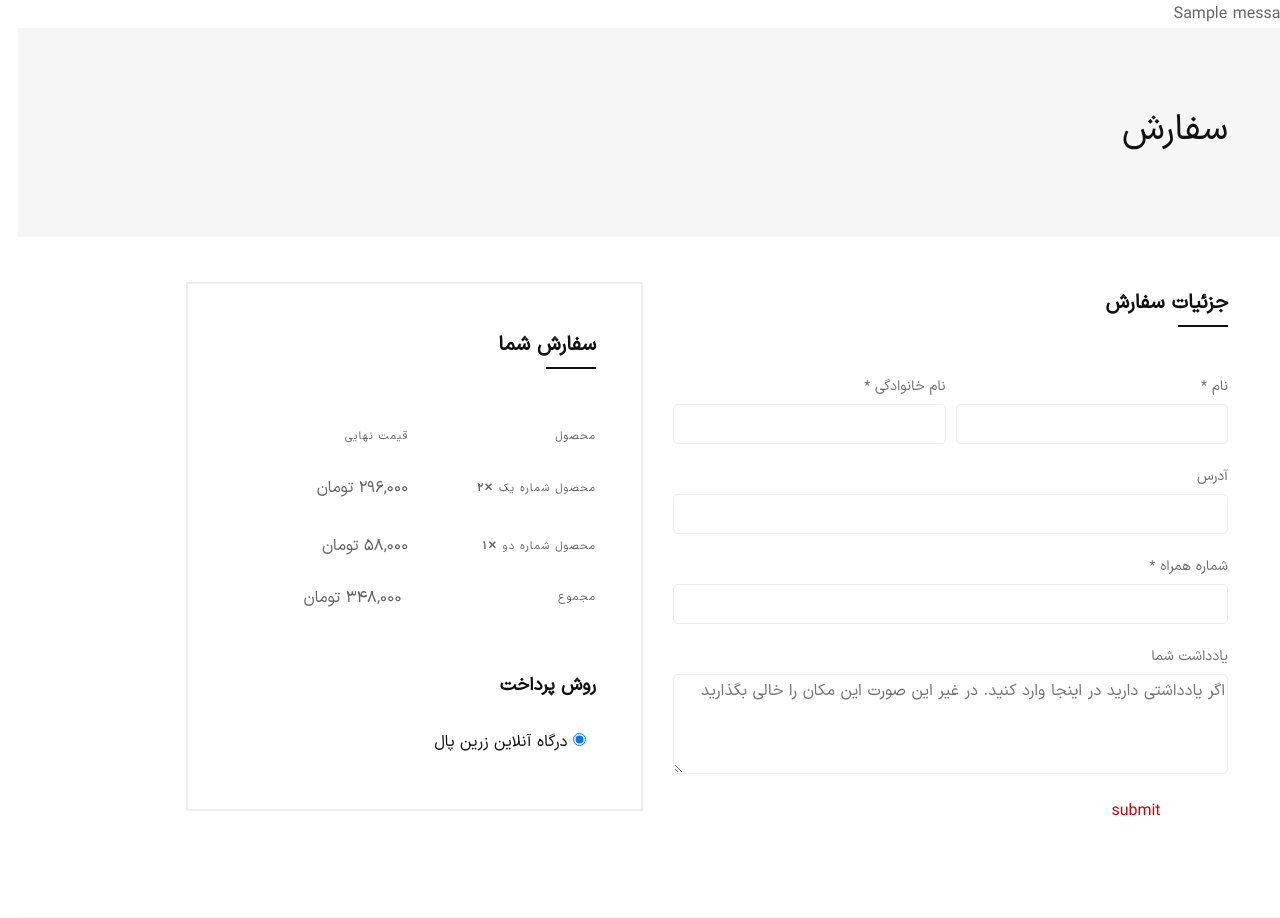
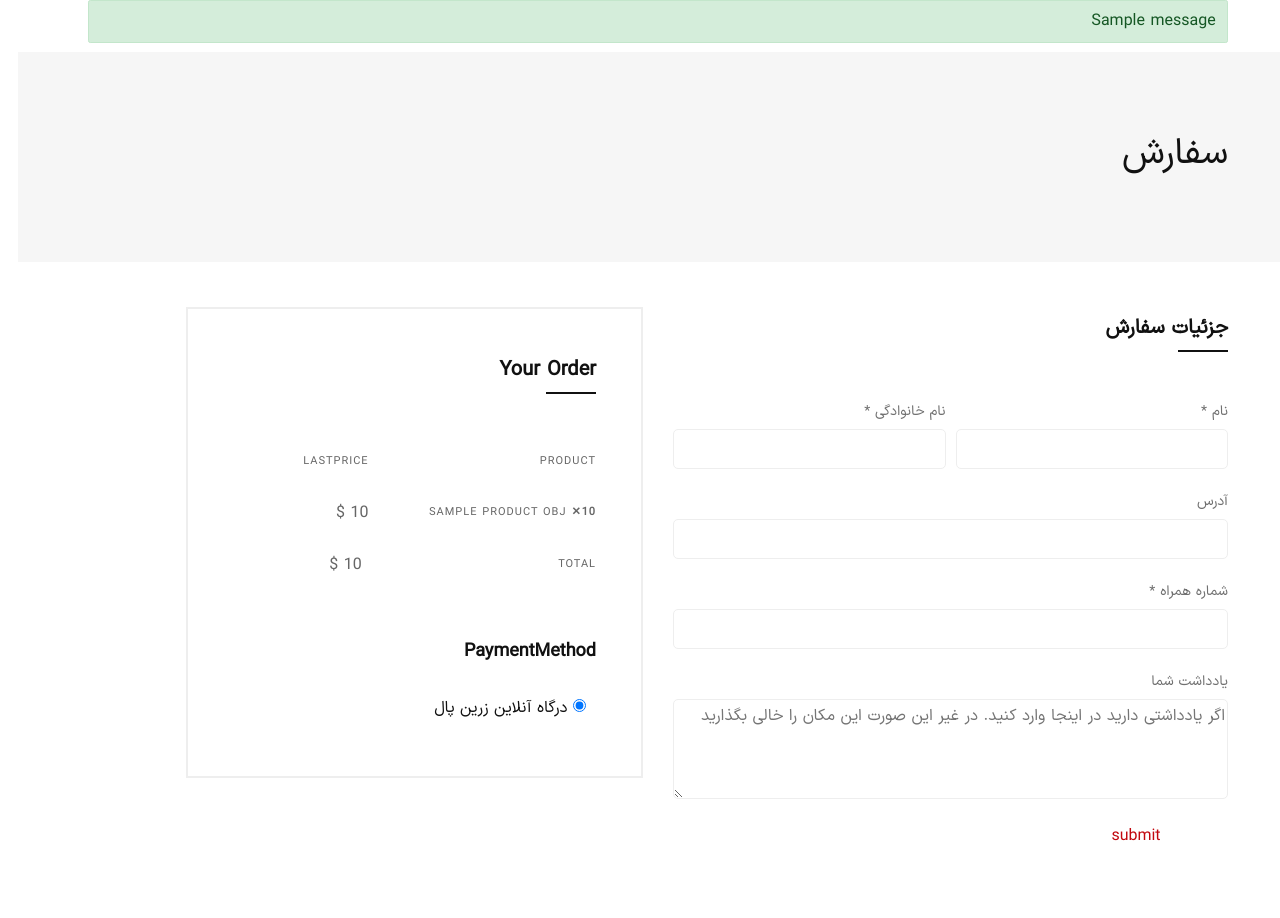
Before and after one commit to thesooge/django-e-commerce, a Django app: template order/templates/order/order.html in a window 1280 px wide. Shown: the part 103-1021 px from the top of the page. Run offline with Django 4.2, Linux system fonts and the light colour scheme; the template is opened without the code that fills it: most values are stand-ins (such as "Sample title", 1, 10 or a date in 2020); one stand-in notice (Sample message) is shown; some libraries are stand-ins or nearby versions; some web fonts are replaced.

Commit message:
edit order template

```diff
--- a/cart/templates/cart/cart-list.html
+++ b/cart/templates/cart/cart-list.html
@@ -52,7 +52,7 @@ Cart
                                                 </a>
                                                 </td>
                                                 <td class="product-thumbnail text-left">
-                                                    <img src="{% static 'img/products/prod-10-70x88.jpg' %}">
+                                                    <img src="{{item.product_obj.image.url}}">
                                                 </td>
                                                 <td class="product-name wide-column">
                                                     <h3>
@@ -151,7 +151,7 @@ Cart
                                 </div>
                             </div>
                         </div>
-                        <a href="checkout.html" class="btn btn-fullwidth btn-bg-red btn-color-white btn-hover-2">
+                        <a href="{% url 'create_order' %}" class="btn btn-fullwidth btn-bg-red btn-color-white btn-hover-2">
                             ثبت سفارش
                         </a>
                     </div>
--- a/order/templates/order/order.html
+++ b/order/templates/order/order.html
@@ -1,5 +1,6 @@
 {% extends "_base.html" %}
 
+{% load i18n %}
 
 {% block content %}
 <!-- Breadcrumb area Start -->
@@ -67,40 +68,39 @@
                 <div class="col-xl-5 offset-xl-1 col-lg-6 mt-md--40">
                     <div class="order-details">
                         <div class="checkout-title mt--10">
-                            <h2>سفارش شما</h2>
+                            <h2>{% trans 'Your Order' %}</h2>
                         </div>
                         <div class="table-content table-responsive mb--30">
                             <table class="table order-table order-table-2">
                                 <thead>
                                     <tr>
-                                        <th>محصول</th>
-                                        <th class="text-right">قیمت نهایی</th>
+                                        <th>{% trans 'Product' %}</th>
+                                        <th class="text-right">{% trans 'LastPrice'%}</th>
                                     </tr>
                                 </thead>
+
+                                {% for item in cart  %}
                                 <tbody>
                                     <tr>
-                                        <th>محصول شماره یک
-                                            <strong><span>&#10005;</span>۲</strong>
+                                        <th>  {{item.product_obj.title}}
+                                            <strong><span>&#10005;</span>{{item.quantity}}</strong>
                                         </th>
-                                        <td class="text-right">۲۹۶,۰۰۰ تومان</td>
-                                    </tr>
-                                    <tr>
-                                        <th>محصول شماره دو
-                                            <strong><span>&#10005;</span>۱</strong>
-                                        </th>
-                                        <td class="text-right">۵۸,۰۰۰ تومان</td>
+                                        <td class="text-right"> {{item.product_obj.price}} {% trans '$' %}</td>
                                     </tr>
                                 </tbody>
+
+                                {% endfor %}
+
                                 <tfoot>
                                     <tr class="cart-subtotal">
-                                        <th>مجموع</th>
-                                        <td class="text-right">۳۴۸,۰۰۰ تومان</td>
+                                        <th>{% trans 'total' %}</th>
+                                        <td class="text-right">{{cart.get_total_price}} {% trans '$' %}</td>
                                     </tr>
                                 </tfoot>
                             </table>
                         </div>
                         <div class="checkout-payment">
-                            <h2 class="py-5">روش پرداخت</h2>
+                            <h2 class="py-5"> {% trans 'PaymentMethod' %}</h2>
                             <form action="#" class="payment-form">
                                 <div class="payment-group mb--10">
                                     <div class="payment-radio">
--- a/templates/_base.html
+++ b/templates/_base.html
@@ -142,9 +142,9 @@
         </header>
 
         {% if messages %}
-        <ul class="messages">
+        <ul class="container">
             {% for message in messages %}
-            <li {% if message.tags %} class="{{ message.tags }}" {% endif %}>{{ message }}</li>
+            <div class="alert alert-{{ message.tags }}">{{ message }}</div>
             {% endfor %}
         </ul>
         {% endif %}
```
Also changed, not shown: order/locale/fa/LC_MESSAGES/django.po (added), 1 other file.
